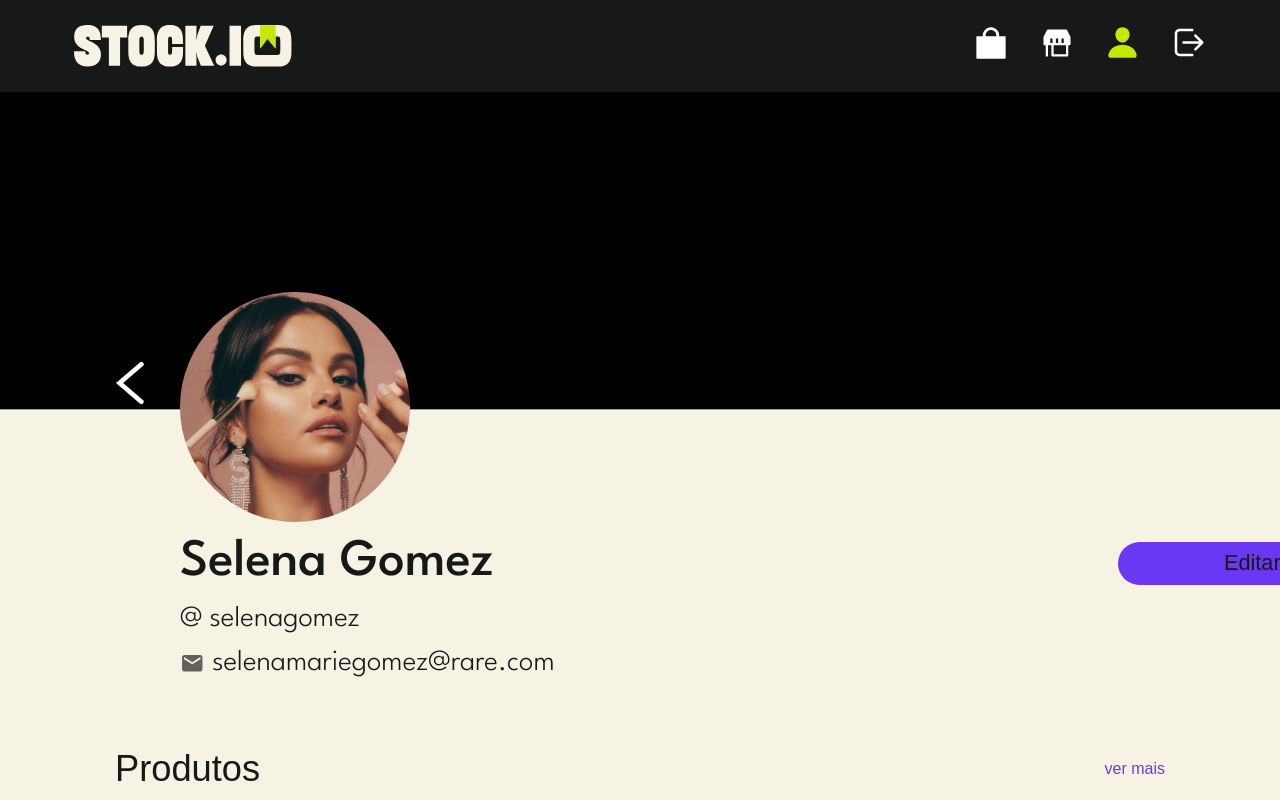
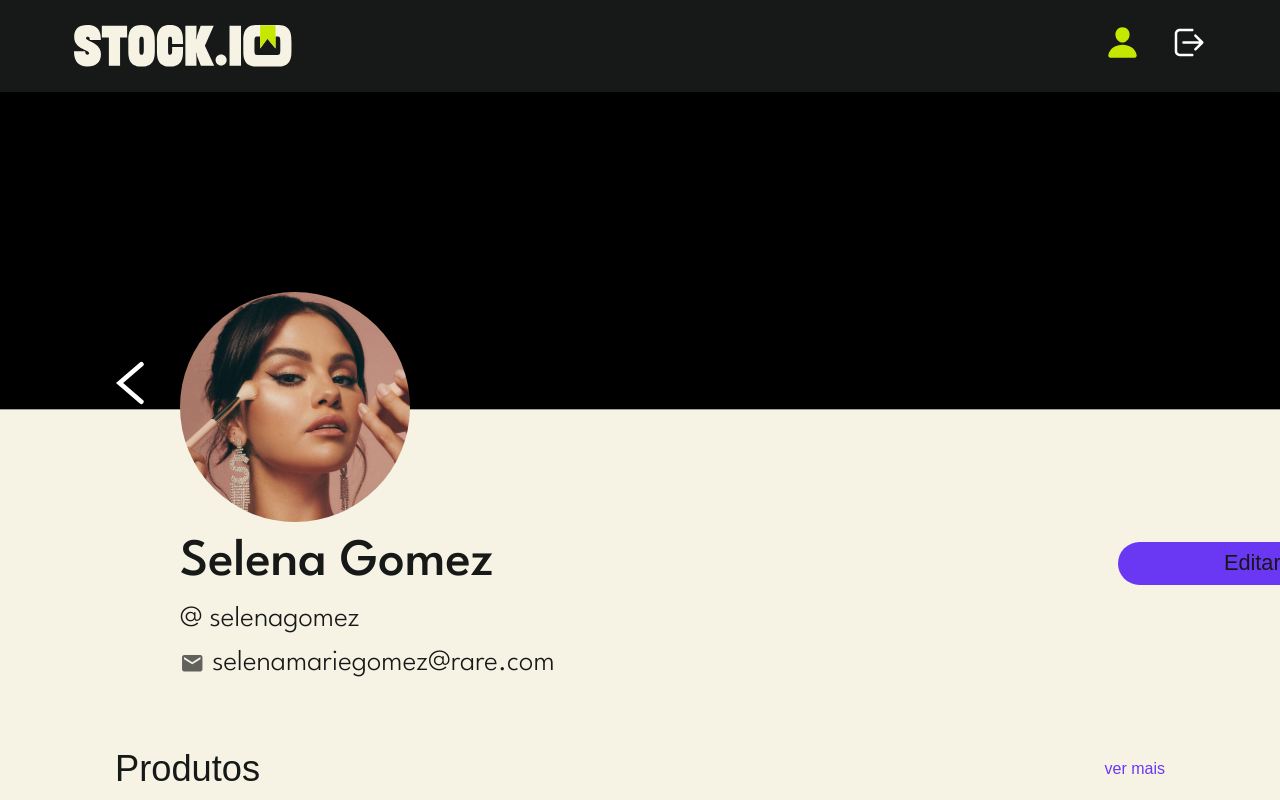
Before and after one commit to ianp3r/Frontend-Grupo4-Trainee-CJR-2025.2, a Next.js app: page /perfil in a window 1280 px wide. Shown: the top 800 px of the page. Built offline with nearby package versions, Linux system fonts and the light colour scheme.

Commit message:
adiciona links aos icones do header, torna o botao de lockout funcional. Remove botoes sem pagina correspondente

```diff
--- a/src/components/Header.tsx
+++ b/src/components/Header.tsx
@@ -1,33 +1,35 @@
+'use client'
+
 import Image from 'next/image';
+import Link from 'next/link';
+import { useAuth } from '@/contexts/AuthContext';
 import logo_small from '@/assets/logo_small.svg'
-import bag from '@/assets/bag.svg';
 import exit from '@/assets/exit.svg';
 // import person from '@/assets/person.svg';
 import person_active from '@/assets/person_active.svg';
-import store from '@/assets/store.svg';
 
 const Header = () => {
+    const { logout } = useAuth();
+
     return (
         <header className='w-full h-[92px] bg-black flex items-center'>
             <div className='w-full flex justify-between mx-[72.88px]'>
-                <div>
+                <Link href='/feed-logado'>
                     <Image
                         src={logo_small} alt='logo'
-                        className='w-[220.45px] h-[42.5px]'
+                        className='w-[220.45px] h-[42.5px] cursor-pointer'
                     />
-                </div>
+                </Link>
                 <ul className='flex gap-[30px]'>
                     <li className='w-[36px] h-[36px]'>
-                        <Image src={bag} alt='bag'/>
+                        <Link href='/perfil'>
+                            <Image src={person_active} alt='perfil' className='cursor-pointer'/>
+                        </Link>
                     </li>
                     <li className='w-[36px] h-[36px]'>
-                        <Image src={store} alt='bag'/>
-                    </li>
-                    <li className='w-[36px] h-[36px]'>
-                        <Image src={person_active} alt='bag'/>
-                    </li>
-                    <li className='w-[36px] h-[36px]'>
-                        <Image src={exit} alt='bag'/>
+                        <button onClick={logout} className='cursor-pointer'>
+                            <Image src={exit} alt='sair'/>
+                        </button>
                     </li>
                 </ul>
             </div>
```
